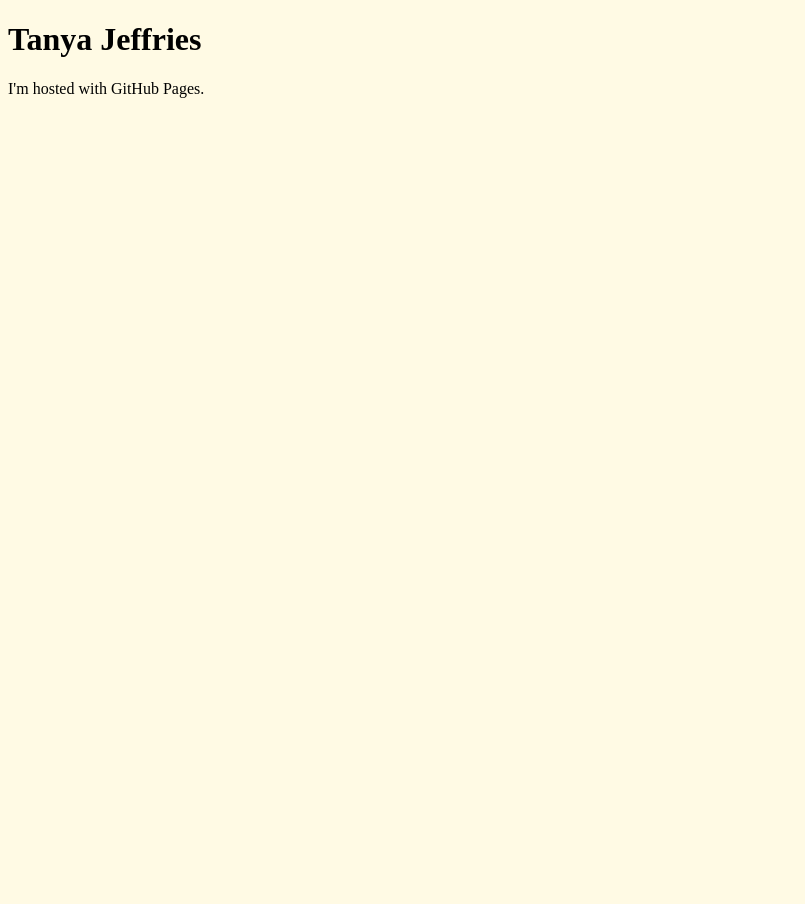
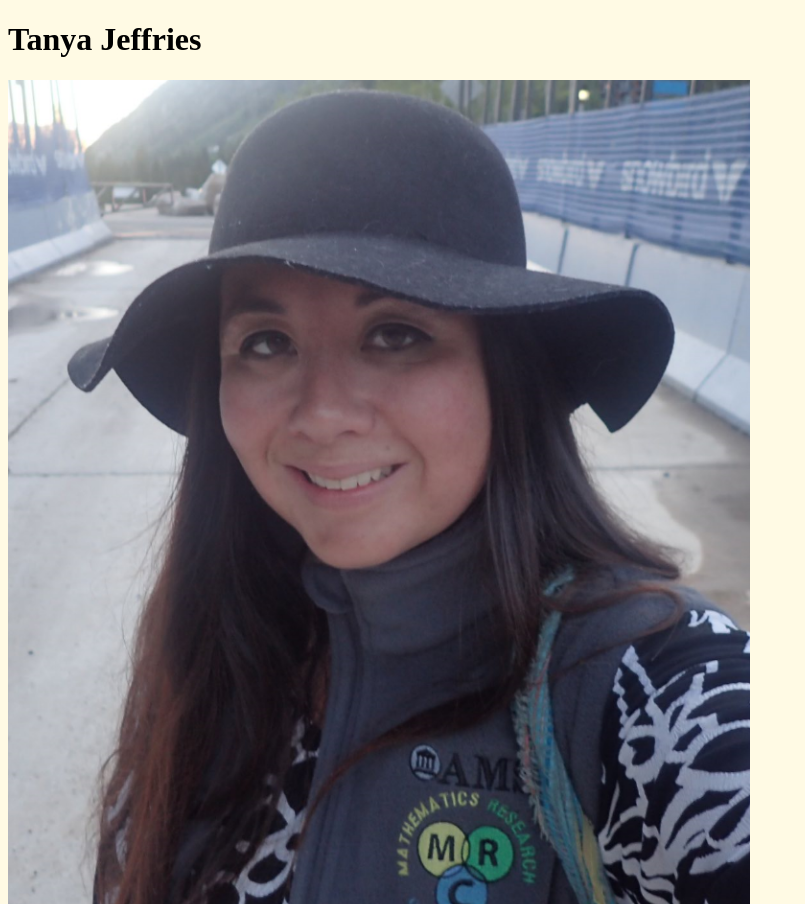
Before and after one commit to tanyasjeff/tanyasjeff.github.io, a plain HTML site: page index.html in a window 1280 px wide. Shown: the top 904 px of the page, without its empty margins (0-805 px from the left). Before the commit the page ends 800 px from the top, so only its background shows below. Drawn offline with Linux system fonts and the light colour scheme.

Commit message:
Update index.html

```diff
--- a/index.html
+++ b/index.html
@@ -2,6 +2,7 @@
 <html>
 <body style="background-color:#FFFAE4;">
 <h1>Tanya Jeffries</h1>
+<img src="Tanya_Webpage_Pic.png" alt="Tanya_Profile">
 <p>I'm hosted with GitHub Pages.</p>
 </body>
 </html>
```
